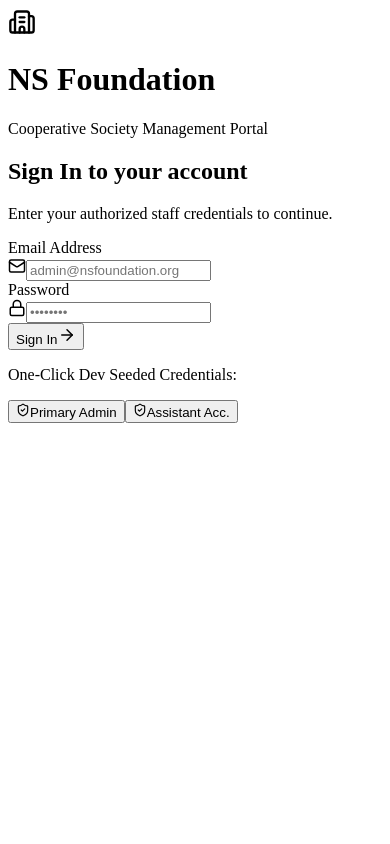
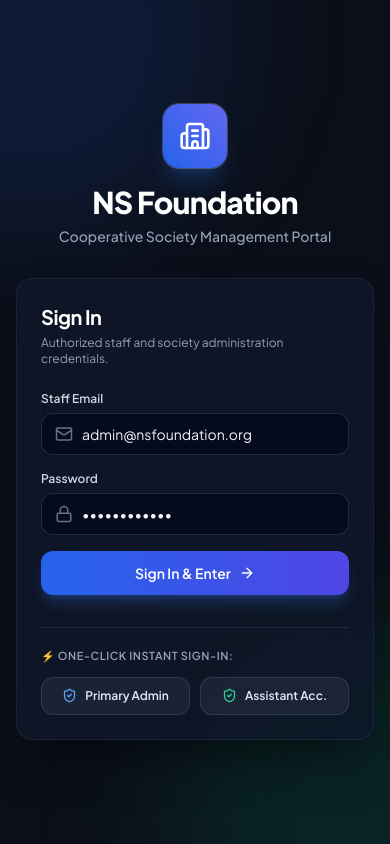
Before and after one commit to MoinBinNizam/NSFoundationWebApp, a React (Vite) app in the folder frontend/: page /login in a window 390 px wide. Built offline with nearby package versions, Linux system fonts and the light colour scheme; no server answers.

Commit message:
Fixed the loging Frontend design, admin login failure with proper seed data, CORS & Dev Server Proxy. Responsive & Modern Design Refactored

```diff
--- a/frontend/index.html
+++ b/frontend/index.html
@@ -4,7 +4,10 @@
     <meta charset="UTF-8" />
     <link rel="icon" type="image/svg+xml" href="/vite.svg" />
     <meta name="viewport" content="width=device-width, initial-scale=1.0" />
-    <title>NS Foundation Management System</title>
+    <title>NS Foundation Cooperative Society</title>
+    <link rel="preconnect" href="https://fonts.googleapis.com">
+    <link rel="preconnect" href="https://fonts.gstatic.com" crossorigin>
+    <link href="https://fonts.googleapis.com/css2?family=Plus+Jakarta+Sans:wght@300;400;500;600;700;800&family=JetBrains+Mono:wght@400;500;600&display=swap" rel="stylesheet">
   </head>
   <body>
     <div id="root"></div>
--- a/frontend/src/main.tsx
+++ b/frontend/src/main.tsx
@@ -1,5 +1,6 @@
 import { StrictMode } from 'react';
 import { createRoot } from 'react-dom/client';
+import './index.css';
 import App from './App.tsx';
 
 const rootElement = document.getElementById('root');
--- a/frontend/src/pages/LoginPage.tsx
+++ b/frontend/src/pages/LoginPage.tsx
@@ -4,8 +4,8 @@ import { useAuth } from '../context/AuthContext';
 import { Building2, Lock, Mail, ArrowRight, ShieldCheck, AlertCircle } from 'lucide-react';
 
 export const LoginPage: React.FC = () => {
-  const [email, setEmail] = useState('');
-  const [password, setPassword] = useState('');
+  const [email, setEmail] = useState('admin@nsfoundation.org');
+  const [password, setPassword] = useState('Admin@123456');
   const [error, setError] = useState<string | null>(null);
   const [submitting, setSubmitting] = useState(false);
 
@@ -30,60 +30,75 @@ export const LoginPage: React.FC = () => {
     }
   };
 
-  const fillCredentials = (role: 'ADMIN' | 'ACCOUNTANT') => {
-    if (role === 'ADMIN') {
-      setEmail('admin@nsfoundation.org');
-      setPassword('Admin@123456');
-    } else {
-      setEmail('assistant@nsfoundation.org');
-      setPassword('Assistant@123456');
+  const handleQuickLogin = async (role: 'ADMIN' | 'ACCOUNTANT') => {
+    setError(null);
+    const targetEmail = role === 'ADMIN' ? 'admin@nsfoundation.org' : 'assistant@nsfoundation.org';
+    const targetPassword = role === 'ADMIN' ? 'Admin@123456' : 'Assistant@123456';
+    setEmail(targetEmail);
+    setPassword(targetPassword);
+    setSubmitting(true);
+    try {
+      await login(targetEmail, targetPassword);
+      navigate(from, { replace: true });
+    } catch (err: unknown) {
+      setError((err as Error).message || 'Login failed');
+    } finally {
+      setSubmitting(false);
     }
   };
 
   return (
-    <div className="min-h-screen flex items-center justify-center p-5 bg-[#0B0F19] bg-[radial-gradient(ellipse_at_50%_20%,#1e293b_0%,#0b0f19_80%)]">
-      <div className="max-w-md w-full">
+    <div className="min-h-screen flex items-center justify-center p-4 sm:p-6 bg-[#0B0F19] relative overflow-hidden">
+      {/* Background Decorative Glows */}
+      <div className="absolute -top-40 -left-40 w-96 h-96 bg-blue-600/15 rounded-full blur-3xl pointer-events-none" />
+      <div className="absolute -bottom-40 -right-40 w-96 h-96 bg-emerald-600/15 rounded-full blur-3xl pointer-events-none" />
+
+      <div className="max-w-md w-full relative z-10">
         {/* Brand Heading */}
         <div className="text-center mb-8">
-          <div className="w-14 h-14 rounded-2xl bg-gradient-to-br from-blue-500 to-blue-700 inline-flex items-center justify-center shadow-lg shadow-blue-500/30 mb-4">
-            <Building2 size={28} className="text-white" />
+          <div className="w-16 h-16 rounded-2xl bg-gradient-to-tr from-blue-600 to-indigo-500 inline-flex items-center justify-center shadow-xl shadow-blue-500/20 mb-4 ring-1 ring-white/20">
+            <Building2 size={32} className="text-white" />
           </div>
-          <h1 className="text-2xl sm:text-3xl font-extrabold text-white tracking-tight">
+          <h1 className="text-3xl font-extrabold text-white tracking-tight">
             NS Foundation
           </h1>
-          <p className="text-gray-400 text-sm mt-1">
+          <p className="text-slate-400 text-sm mt-1.5 font-medium">
             Cooperative Society Management Portal
           </p>
         </div>
 
         {/* Login Card */}
-        <div className="glass-card p-8">
-          <h2 className="text-lg font-bold text-white mb-1.5">
-            Sign In to your account
-          </h2>
-          <p className="text-xs text-gray-400 mb-6">
-            Enter your authorized staff credentials to continue.
-          </p>
+        <div className="bg-slate-900/80 backdrop-blur-xl border border-slate-800/80 rounded-2xl p-6 sm:p-8 shadow-2xl shadow-black/50">
+          <div className="mb-6">
+            <h2 className="text-xl font-bold text-white tracking-tight">
+              Sign In
+            </h2>
+            <p className="text-xs text-slate-400 mt-1">
+              Authorized staff and society administration credentials.
+            </p>
+          </div>
 
           {error && (
-            <div className="flex items-center gap-2.5 p-3 bg-red-500/10 border border-red-500/30 rounded-lg text-red-400 text-sm mb-5">
-              <AlertCircle size={18} className="shrink-0" />
+            <div className="flex items-start gap-3 p-3.5 bg-red-500/10 border border-red-500/20 rounded-xl text-red-400 text-xs font-medium mb-5 animate-fadeIn">
+              <AlertCircle size={18} className="shrink-0 mt-0.5" />
               <span>{error}</span>
             </div>
           )}
 
           <form onSubmit={handleSubmit} className="space-y-4">
-            <div className="form-group mb-0">
-              <label className="form-label">Email Address</label>
+            <div>
+              <label className="block text-xs font-semibold text-slate-300 mb-1.5">
+                Staff Email
+              </label>
               <div className="relative">
                 <Mail
                   size={18}
-                  className="absolute left-3.5 top-1/2 -translate-y-1/2 text-gray-500 pointer-events-none"
+                  className="absolute left-3.5 top-1/2 -translate-y-1/2 text-slate-500 pointer-events-none"
                 />
                 <input
                   type="email"
                   required
-                  className="form-input pl-10"
+                  className="w-full pl-10 pr-4 py-2.5 bg-slate-950/60 border border-slate-700/60 rounded-xl text-sm text-slate-100 placeholder-slate-500 focus:outline-none focus:border-blue-500 focus:ring-2 focus:ring-blue-500/20 transition-all"
                   placeholder="admin@nsfoundation.org"
                   value={email}
                   onChange={(e) => setEmail(e.target.value)}
@@ -91,17 +106,19 @@ export const LoginPage: React.FC = () => {
               </div>
             </div>
 
-            <div className="form-group mb-0">
-              <label className="form-label">Password</label>
+            <div>
+              <label className="block text-xs font-semibold text-slate-300 mb-1.5">
+                Password
+              </label>
               <div className="relative">
                 <Lock
                   size={18}
-                  className="absolute left-3.5 top-1/2 -translate-y-1/2 text-gray-500 pointer-events-none"
+                  className="absolute left-3.5 top-1/2 -translate-y-1/2 text-slate-500 pointer-events-none"
                 />
                 <input
                   type="password"
                   required
-                  className="form-input pl-10"
+                  className="w-full pl-10 pr-4 py-2.5 bg-slate-950/60 border border-slate-700/60 rounded-xl text-sm text-slate-100 placeholder-slate-500 focus:outline-none focus:border-blue-500 focus:ring-2 focus:ring-blue-500/20 transition-all"
                   placeholder="••••••••"
                   value={password}
                   onChange={(e) => setPassword(e.target.value)}
@@ -112,40 +129,42 @@ export const LoginPage: React.FC = () => {
             <button
               type="submit"
               disabled={submitting}
-              className="btn btn-primary w-full py-3 mt-3"
+              className="w-full mt-2 py-3 px-4 bg-gradient-to-r from-blue-600 to-indigo-600 hover:from-blue-500 hover:to-indigo-500 active:scale-[0.99] text-white text-sm font-semibold rounded-xl shadow-lg shadow-blue-500/25 transition-all flex items-center justify-center gap-2 disabled:opacity-50 disabled:pointer-events-none"
             >
               {submitting ? (
-                'Verifying...'
+                <span>Authenticating...</span>
               ) : (
                 <>
-                  <span>Sign In</span>
-                  <ArrowRight size={18} />
+                  <span>Sign In & Enter</span>
+                  <ArrowRight size={16} />
                 </>
               )}
             </button>
           </form>
 
           {/* Quick Credential Helpers */}
-          <div className="mt-7 pt-5 border-t border-white/10">
-            <p className="text-[11px] font-semibold tracking-wider text-gray-400 uppercase mb-2.5">
-              One-Click Dev Seeded Credentials:
+          <div className="mt-8 pt-5 border-t border-slate-800">
+            <p className="text-[11px] font-semibold tracking-wider text-slate-400 uppercase mb-3 flex items-center gap-1.5">
+              <span>⚡ One-Click Instant Sign-In:</span>
             </p>
-            <div className="grid grid-cols-2 gap-2">
+            <div className="grid grid-cols-2 gap-2.5">
               <button
                 type="button"
-                className="btn btn-secondary btn-sm text-xs py-2"
-                onClick={() => fillCredentials('ADMIN')}
+                disabled={submitting}
+                className="flex items-center justify-center gap-2 py-2.5 px-3 bg-slate-800/80 hover:bg-slate-800 border border-slate-700/80 hover:border-blue-500/50 rounded-xl text-xs font-semibold text-slate-200 transition-all hover:text-white"
+                onClick={() => handleQuickLogin('ADMIN')}
               >
-                <ShieldCheck size={14} className="text-blue-400" />
-                <span>Primary Admin</span>
+                <ShieldCheck size={15} className="text-blue-400 shrink-0" />
+                <span className="truncate">Primary Admin</span>
               </button>
               <button
                 type="button"
-                className="btn btn-secondary btn-sm text-xs py-2"
-                onClick={() => fillCredentials('ACCOUNTANT')}
+                disabled={submitting}
+                className="flex items-center justify-center gap-2 py-2.5 px-3 bg-slate-800/80 hover:bg-slate-800 border border-slate-700/80 hover:border-emerald-500/50 rounded-xl text-xs font-semibold text-slate-200 transition-all hover:text-white"
+                onClick={() => handleQuickLogin('ACCOUNTANT')}
               >
-                <ShieldCheck size={14} className="text-emerald-400" />
-                <span>Assistant Acc.</span>
+                <ShieldCheck size={15} className="text-emerald-400 shrink-0" />
+                <span className="truncate">Assistant Acc.</span>
               </button>
             </div>
           </div>
--- a/frontend/src/services/api.ts
+++ b/frontend/src/services/api.ts
@@ -1,4 +1,4 @@
-const API_BASE_URL = import.meta.env.VITE_API_URL || 'http://localhost:5000/api';
+const API_BASE_URL = import.meta.env.VITE_API_URL || '/api';
 
 export interface ApiResponse<T = unknown> {
   success: boolean;
--- a/frontend/vite.config.ts
+++ b/frontend/vite.config.ts
@@ -4,4 +4,13 @@ import react from '@vitejs/plugin-react';
 // https://vitejs.dev/config/
 export default defineConfig({
   plugins: [react()],
+  server: {
+    port: 5173,
+    proxy: {
+      '/api': {
+        target: 'http://localhost:5000',
+        changeOrigin: true,
+      },
+    },
+  },
 });
```
Also changed, not shown: frontend/src/components/Layout.tsx (+44 -7 lines), 1 other file (tests, documents, lock files or other folders).
